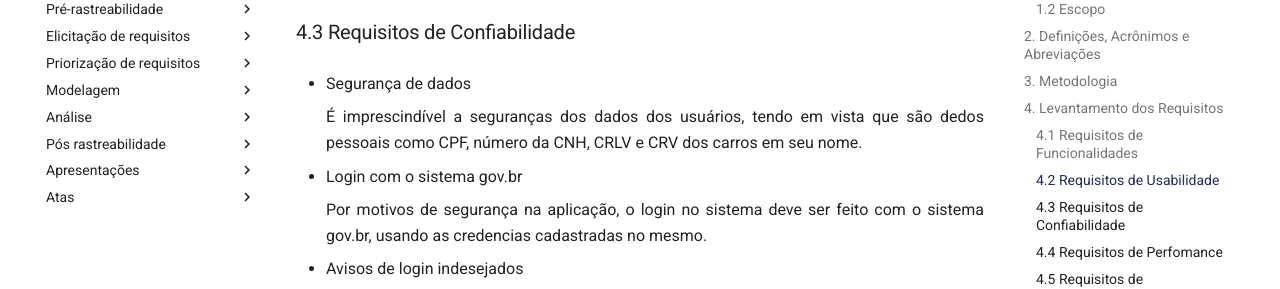
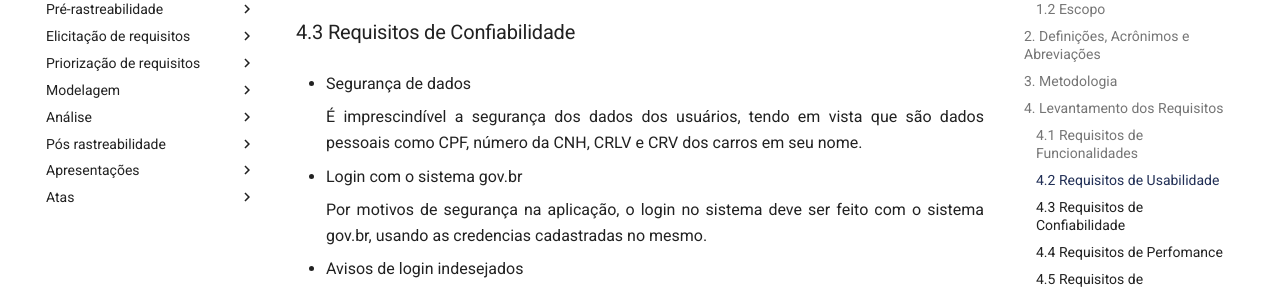
Before and after one commit to sergiosacj/2020.2-CarteiraDigitalTransito, an MkDocs documentation site: the page built from docs/modelagem/especificacao_suplementar.md, in a window 1280 px wide and 900 px high, scrolled down 1375 px. Shown: the part 153-442 px from the top of the window. Built offline with MkDocs 1.6.1 and Material for MkDocs 9.7.7, drawn with Linux system fonts in a browser that asks for light colours; comment, search, counter and statistics services are not loaded.

Commit message:
(#41) Fazendo correções ortográficas
Co-authored-by: Emily Dias Sousa <diassousa@yahoo.com.br>

```diff
--- a/docs/modelagem/especificacao_suplementar.md
+++ b/docs/modelagem/especificacao_suplementar.md
@@ -46,7 +46,7 @@ Os requisitos referentes às funcionalidades do aplicativo CDT foram listados em
 
 * Segurança de dados
 
-    É imprescindível a seguranças dos dados dos usuários, tendo em vista que são dedos pessoais como CPF, número da CNH, CRLV e CRV dos carros em seu nome.
+    É imprescindível a segurança dos dados dos usuários, tendo em vista que são dados pessoais como CPF, número da CNH, CRLV e CRV dos carros em seu nome.
 
 * Login com o sistema gov.br
 
```
